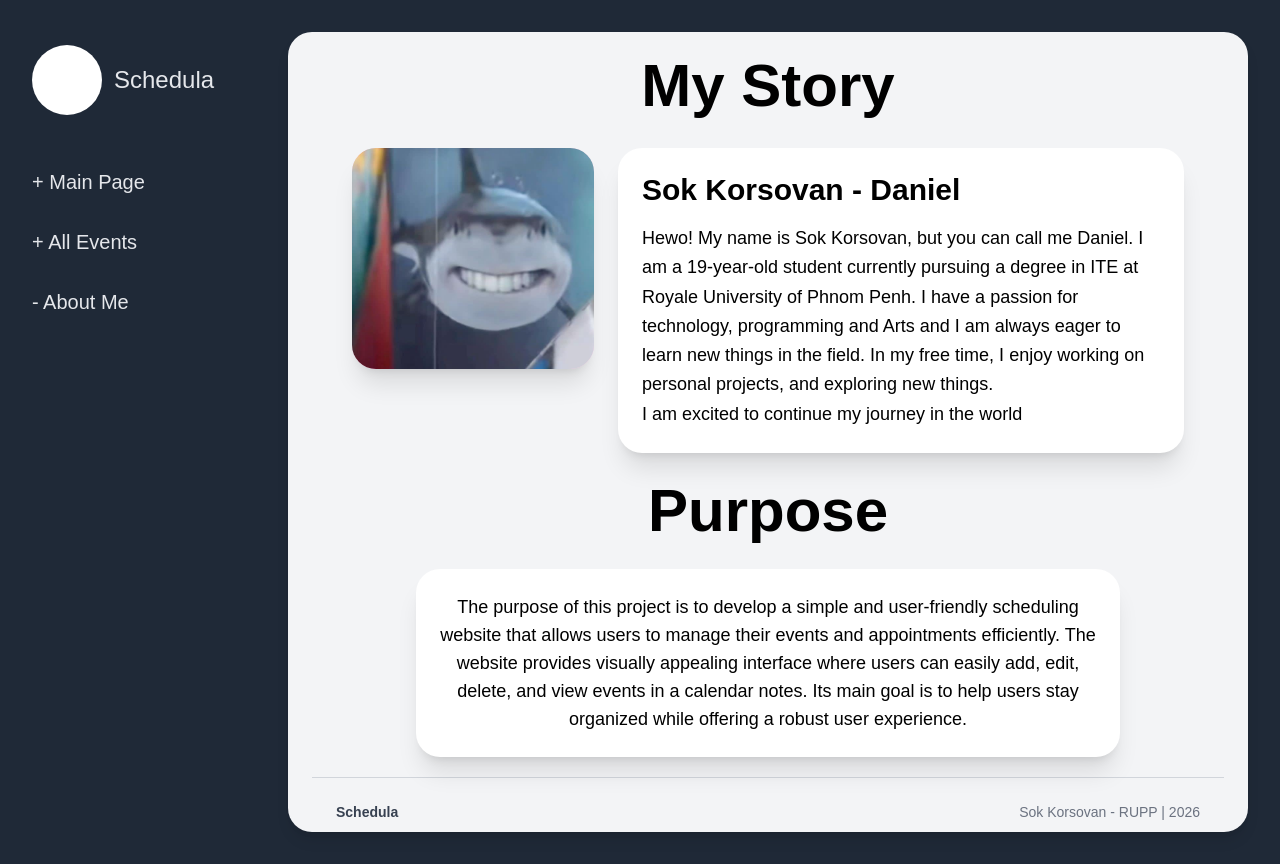
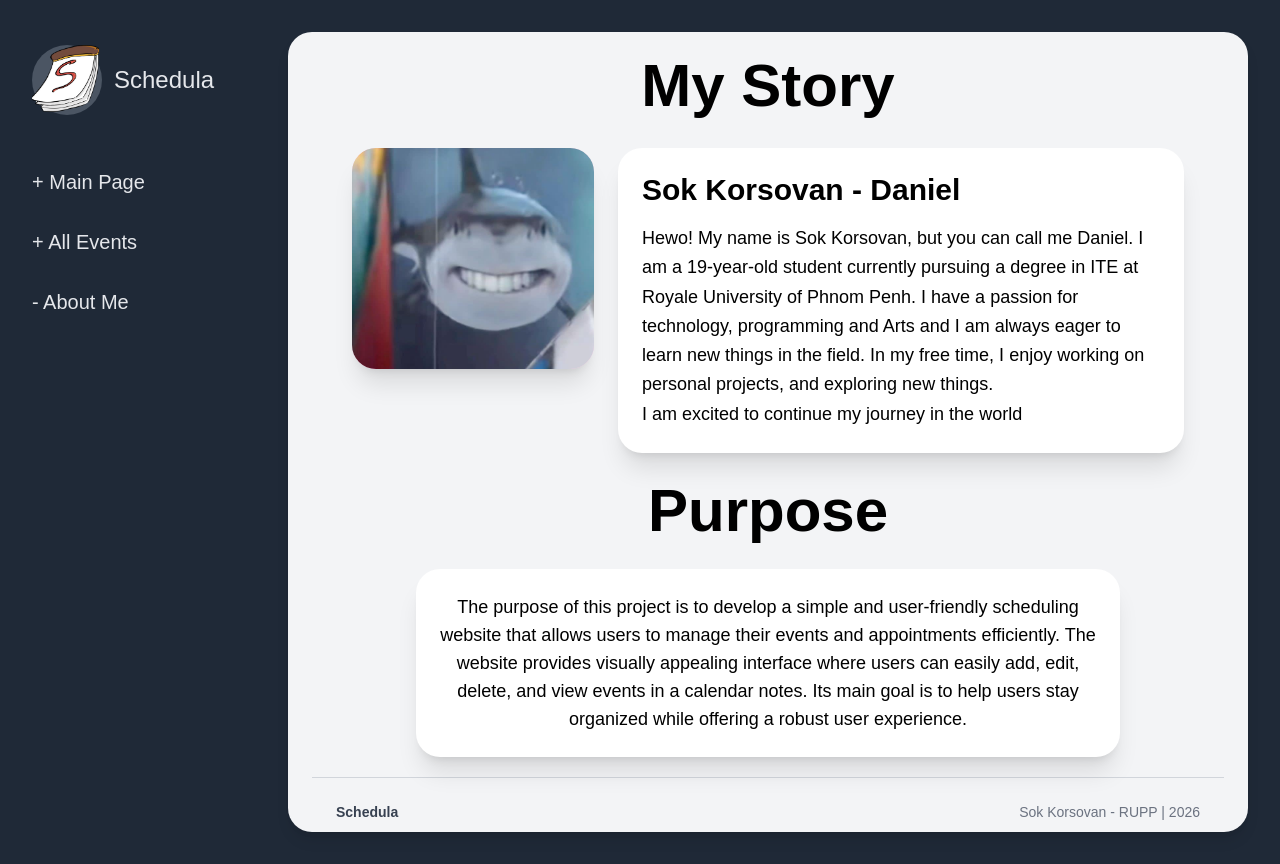
Before and after one commit to songkairanfish-prog/Midterm_Project_Schedula, a plain HTML site: page aboutMe.html in a window 1280 px wide. Drawn offline with nearby package versions, Linux system fonts and the light colour scheme.

Commit message:
Full Version (Logo Added)

```diff
--- a/aboutMe.html
+++ b/aboutMe.html
@@ -15,7 +15,9 @@
        <header class="md:hidden bg-gray-800 text-gray-200 px-5 py-5 flex items-center justify-between">
 
             <div class="flex items-center gap-3">
-                <div class="w-12 h-12 bg-white rounded-full"></div>
+                <div class="w-12 h-12 rounded-full bg-gray-600">
+                    <img src="./picture/Schedula_Logo.png" class="w-[95%] h-[95%] object-cover flex justify-center items-center" alt="Schedula_Logo">
+                </div>
                 <h1 class="text-2xl">Schedula</h1>
             </div>
 
@@ -39,7 +41,9 @@
 
                 <div class="Logo w-full h-24 flex items-center gap-3 mb-6">
 
-                    <div class="w-[70px] h-[70px] bg-white rounded-full"></div>
+                    <div class="w-[70px] h-[70px] bg-gray-600 rounded-full">
+                        <img src="./picture/Schedula_Logo.png" class="w-[95%] h-[95%] object-cover flex justify-center items-center" alt="Schedula_Logo">
+                    </div>
                     <h1 class="text-2xl text-gray-200">Schedula</h1>
 
                 </div>
```
Also changed, not shown: allEvents.html (+6 -2 lines), index.html (+6 -2 lines), picture/Schedula_Logo.png (added), picture/Schedula_LogoFull.png (added), 2 other files.
